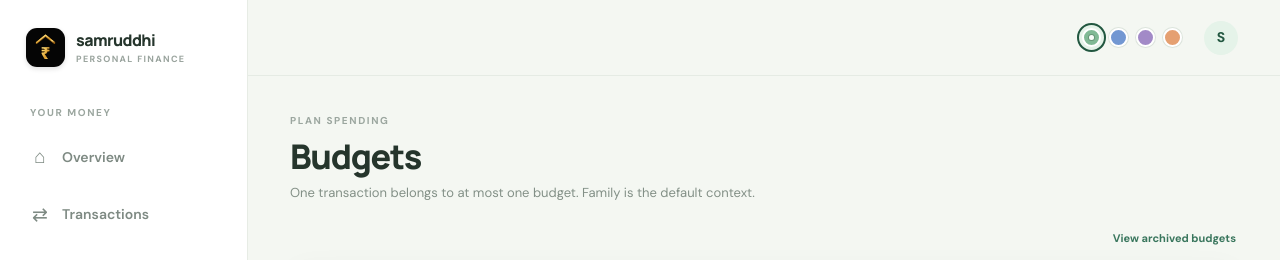
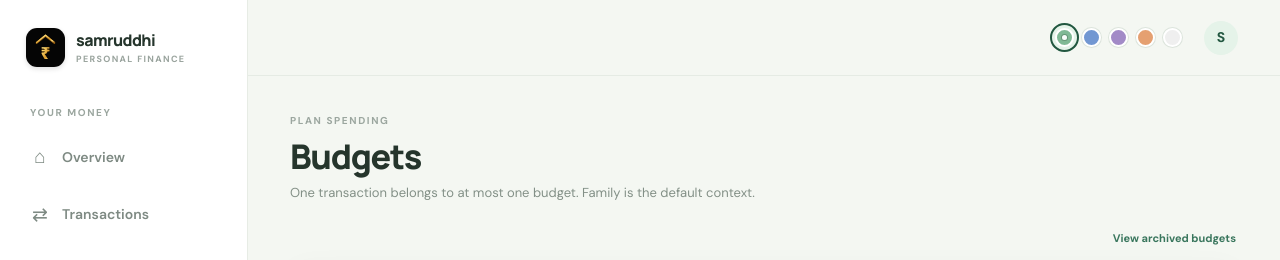
Before and after one commit to digitalrockstar/samruddhi-fin, a Flask app: template templates/budgets.html in a window 1280 px wide. Shown: the top 260 px of the page. Run offline with Flask 3, Linux system fonts and the light colour scheme; the template is opened without the code that fills it: values that come from a table or form of the project are taken from there, others are empty; some libraries are stand-ins or nearby versions.

Commit message:
Add dark theme option to theme picker

```diff
--- a/templates/base.html
+++ b/templates/base.html
@@ -9,7 +9,7 @@
   <link rel="preconnect" href="https://fonts.gstatic.com" crossorigin>
   <link href="https://fonts.googleapis.com/css2?family=DM+Sans:wght@400;500;600;700&family=Manrope:wght@400;500;600;700;800&display=swap" rel="stylesheet">
   <link rel="icon" type="image/svg+xml" href="{{ url_for('static', filename='favicon.svg') }}?v=20261028-gold-mark">
-  <link rel="stylesheet" href="{{ url_for('static', filename='style.css') }}?v=20261028-grid-themefix2">
+  <link rel="stylesheet" href="{{ url_for('static', filename='style.css') }}?v=20261028-darktheme1">
 </head>
 <body>
 <div class="app-shell">
@@ -45,6 +45,7 @@
         <button type="button" class="theme-dot blue" data-theme-choice="blue" aria-label="Blue theme"></button>
         <button type="button" class="theme-dot violet" data-theme-choice="violet" aria-label="Violet theme"></button>
         <button type="button" class="theme-dot peach" data-theme-choice="peach" aria-label="Peach theme"></button>
+        <button type="button" class="theme-dot dark" data-theme-choice="dark" aria-label="Dark theme" title="Dark theme"></button>
       </div>
       <a class="avatar" href="{{ url_for('change_password') }}" aria-label="Change password" title="Change password">{{ current_member.name[:1]|upper if current_member else 'S' }}</a>
     </header>
@@ -67,7 +68,7 @@
 
 <script>
 (() => {
-  const themes = ["mint", "blue", "violet", "peach"];
+  const themes = ["mint", "blue", "violet", "peach", "dark"];
   const apply = (theme) => {
     if (!themes.includes(theme)) return;
     document.documentElement.setAttribute("data-theme", theme);
@@ -78,7 +79,7 @@
     });
     try { localStorage.setItem("samruddhi-theme", theme); } catch (e) {}
     const meta = document.querySelector('meta[name="theme-color"]');
-    if (meta) meta.content = ({mint:"#f4f7f2",blue:"#f3f6fb",violet:"#f7f4fb",peach:"#fbf5ef"})[theme];
+    if (meta) meta.content = ({mint:"#f4f7f2",blue:"#f3f6fb",violet:"#f7f4fb",peach:"#fbf5ef",dark:"#171b1a"})[theme];
   };
   let saved = "mint";
   try { saved = localStorage.getItem("samruddhi-theme") || "mint"; } catch (e) {}
```
